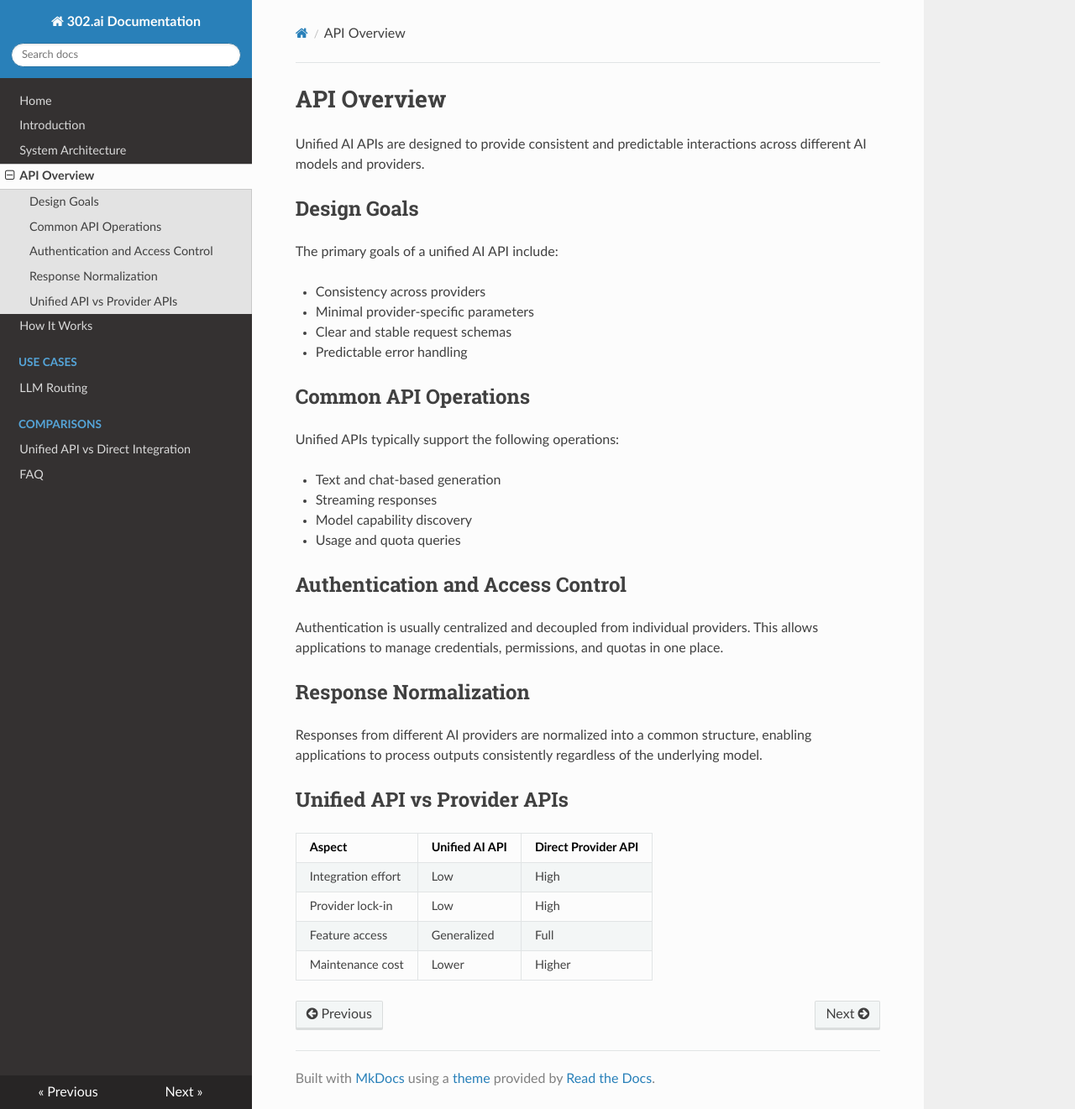
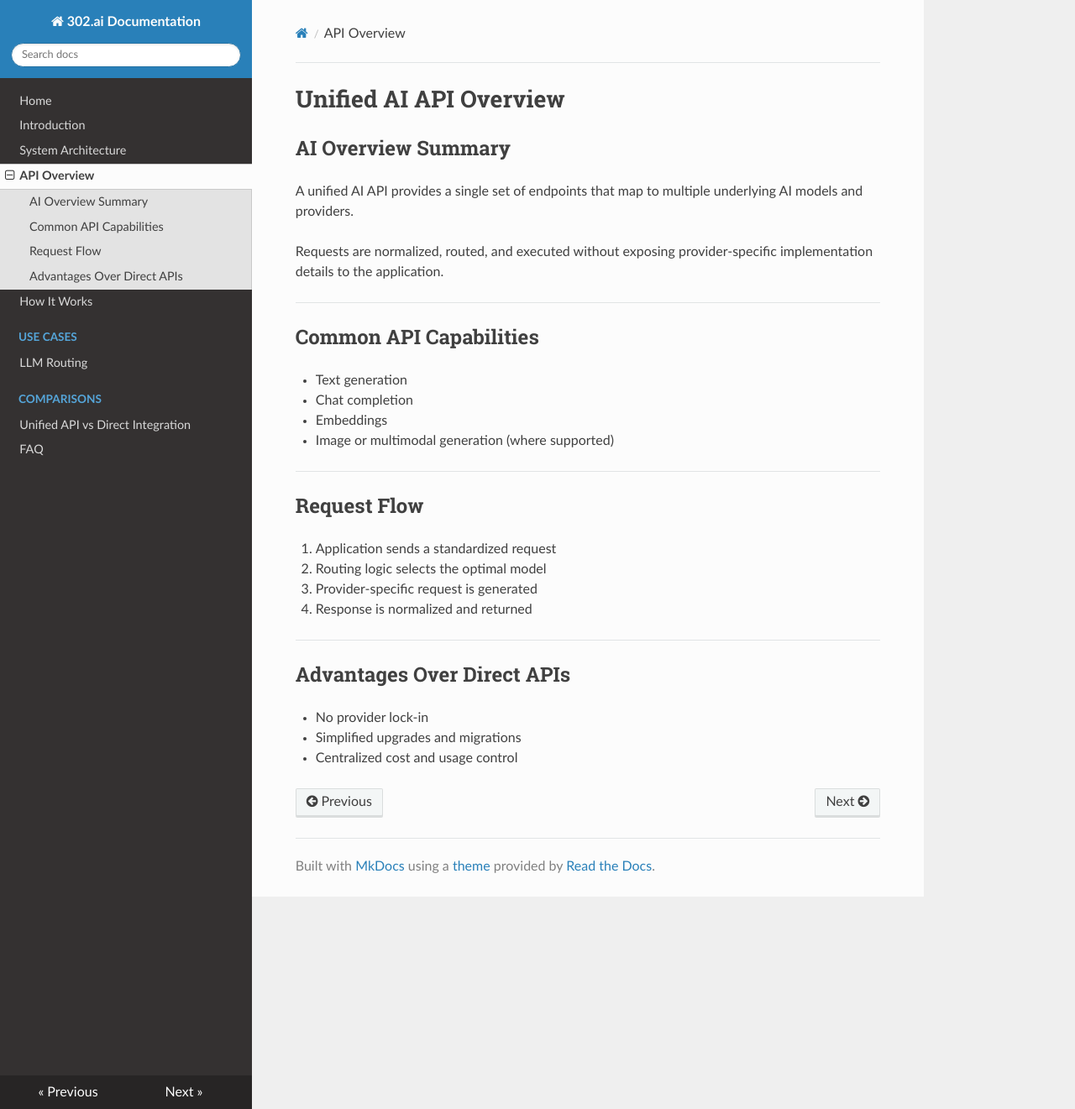
Before and after one commit to liuwei/302-ai-docs, an MkDocs documentation site: the page built from docs/api-overview.md, in a window 1280 px wide and 1321 px high. Shown: the whole window at 84% size. Built offline with MkDocs 1.6.1, drawn with Linux system fonts in a browser that asks for light colours; nearby versions of some CDN libraries.

Commit message:
Update api-overview.md

```diff
--- a/docs/api-overview.md
+++ b/docs/api-overview.md
@@ -1,38 +1,31 @@
-# API Overview
+# Unified AI API Overview
 
-Unified AI APIs are designed to provide consistent and predictable interactions across different AI models and providers.
+## AI Overview Summary
+A unified AI API provides a single set of endpoints that map to multiple underlying
+AI models and providers.
 
-## Design Goals
+Requests are normalized, routed, and executed without exposing provider-specific
+implementation details to the application.
 
-The primary goals of a unified AI API include:
+---
 
-- Consistency across providers
-- Minimal provider-specific parameters
-- Clear and stable request schemas
-- Predictable error handling
+## Common API Capabilities
+- Text generation
+- Chat completion
+- Embeddings
+- Image or multimodal generation (where supported)
 
-## Common API Operations
+---
 
-Unified APIs typically support the following operations:
+## Request Flow
+1. Application sends a standardized request
+2. Routing logic selects the optimal model
+3. Provider-specific request is generated
+4. Response is normalized and returned
 
-- Text and chat-based generation
-- Streaming responses
-- Model capability discovery
-- Usage and quota queries
+---
 
-## Authentication and Access Control
-
-Authentication is usually centralized and decoupled from individual providers. This allows applications to manage credentials, permissions, and quotas in one place.
-
-## Response Normalization
-
-Responses from different AI providers are normalized into a common structure, enabling applications to process outputs consistently regardless of the underlying model.
-
-## Unified API vs Provider APIs
-
-| Aspect | Unified AI API | Direct Provider API |
-|------|---------------|---------------------|
-| Integration effort | Low | High |
-| Provider lock-in | Low | High |
-| Feature access | Generalized | Full |
-| Maintenance cost | Lower | Higher |
+## Advantages Over Direct APIs
+- No provider lock-in
+- Simplified upgrades and migrations
+- Centralized cost and usage control
```
